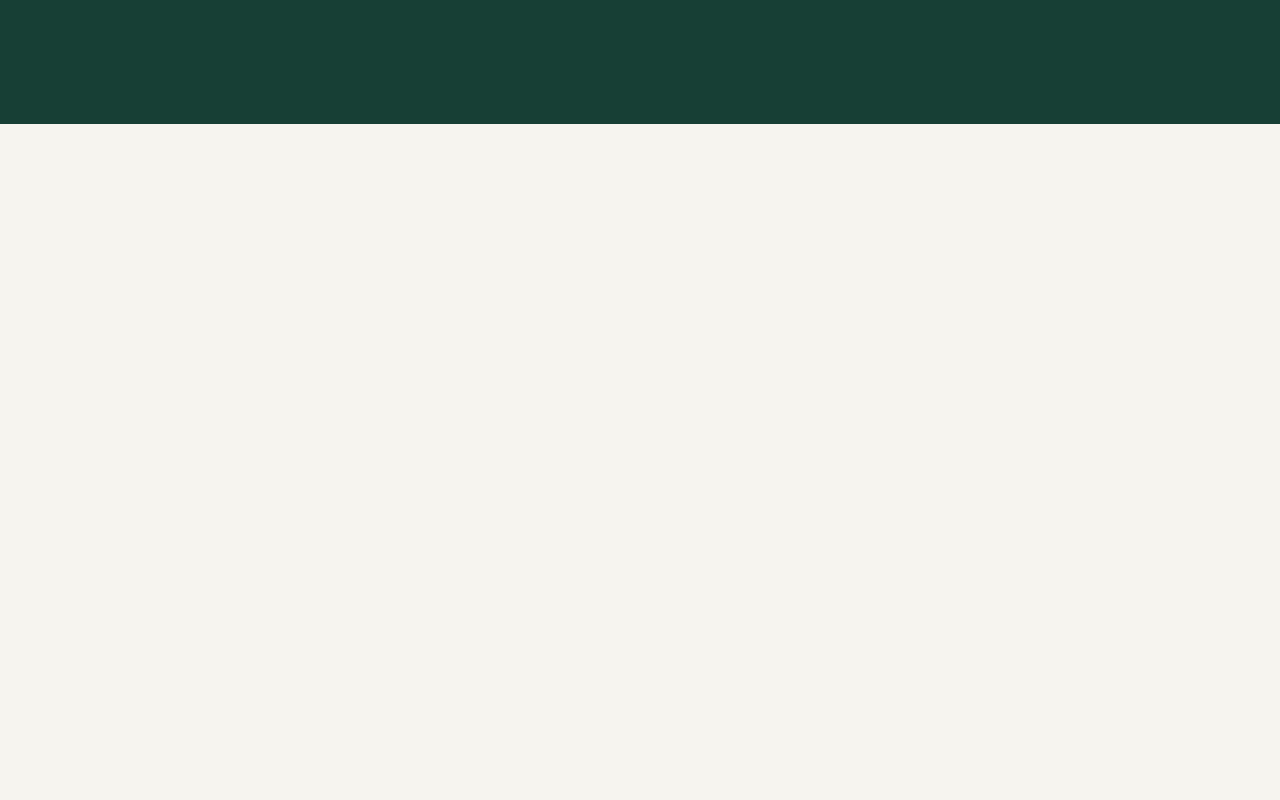
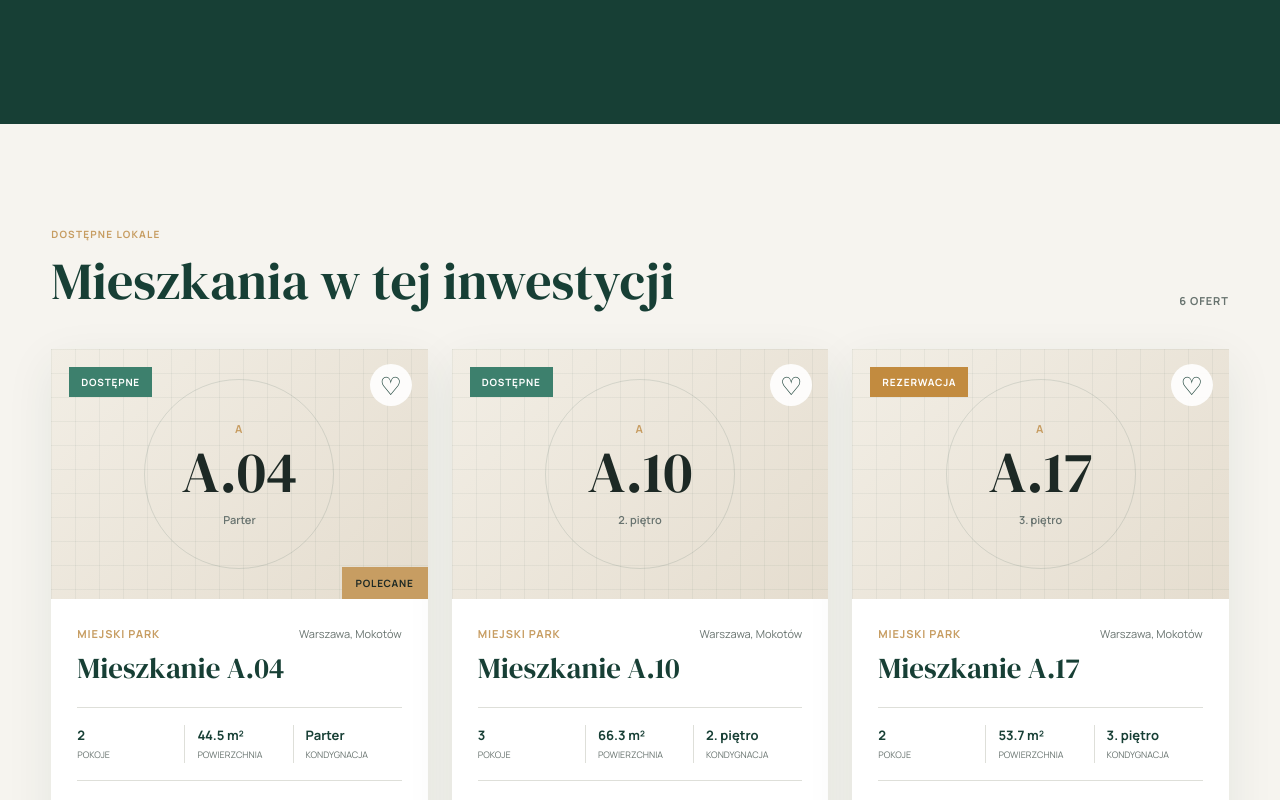
Before and after one commit to natalkakielbicka-coder/real-estate, a Vue app: page /inwestycje/miejski-park in a window 1280 px wide. Shown: the part 500-1300 px from the top of the page. Before the commit the page ends 800 px from the top, so only its background shows below. Built offline with nearby package versions, Linux system fonts and the light colour scheme.

Commit message:
Show apartments on investment details pages

```diff
--- a/src/views/InvestmentDetailsView.vue
+++ b/src/views/InvestmentDetailsView.vue
@@ -2,12 +2,20 @@
 import { computed } from 'vue'
 import { useRoute } from 'vue-router'
 import { investments } from '../data/investments'
+import { apartments } from '../data/apartments'
+import ApartmentGrid from '../components/ApartmentGrid.vue'
 
 const route = useRoute()
 
 const investment = computed(() => {
   return investments.find((item) => {
     return item.id === route.params.id
+  })
+})
+
+const investmentApartments = computed(() => {
+  return apartments.filter((apartment) => {
+    return apartment.investmentId === route.params.id
   })
 })
 </script>
@@ -45,6 +53,27 @@ const investment = computed(() => {
       <h1>Nie znaleziono inwestycji</h1>
 
       <RouterLink to="/inwestycje"> Wróć do inwestycji </RouterLink>
+    </section>
+
+    <section
+      v-if="investment"
+      class="investment-details__apartments"
+    >
+      <div class="container">
+        <div class="investment-details__apartments-header">
+          <div>
+            <p>Dostępne lokale</p>
+            <h2>Mieszkania w tej inwestycji</h2>
+          </div>
+
+          <span>
+            {{ investmentApartments.length }}
+            ofert
+          </span>
+        </div>
+
+        <ApartmentGrid :apartments="investmentApartments" />
+      </div>
     </section>
   </main>
 </template>
@@ -97,4 +126,45 @@ const investment = computed(() => {
 .investment-details__not-found {
   padding-block: 120px;
 }
+
+.investment-details__apartments {
+  padding-block: clamp(60px, 8vw, 110px);
+}
+
+.investment-details__apartments-header {
+  display: flex;
+  align-items: flex-end;
+  justify-content: space-between;
+  margin-bottom: 40px;
+  gap: 30px;
+}
+
+.investment-details__apartments-header p {
+  margin-bottom: 10px;
+  color: var(--color-accent);
+  font-size: 10px;
+  font-weight: 700;
+  letter-spacing: 0.12em;
+  text-transform: uppercase;
+}
+
+.investment-details__apartments-header h2 {
+  margin-bottom: 0;
+  font-size: clamp(34px, 5vw, 52px);
+}
+
+.investment-details__apartments-header > span {
+  color: var(--color-text-muted);
+  font-size: 11px;
+  font-weight: 700;
+  letter-spacing: 0.08em;
+  text-transform: uppercase;
+}
+
+@media (max-width: 767px) {
+  .investment-details__apartments-header {
+    align-items: flex-start;
+    flex-direction: column;
+  }
+}
 </style>
```
